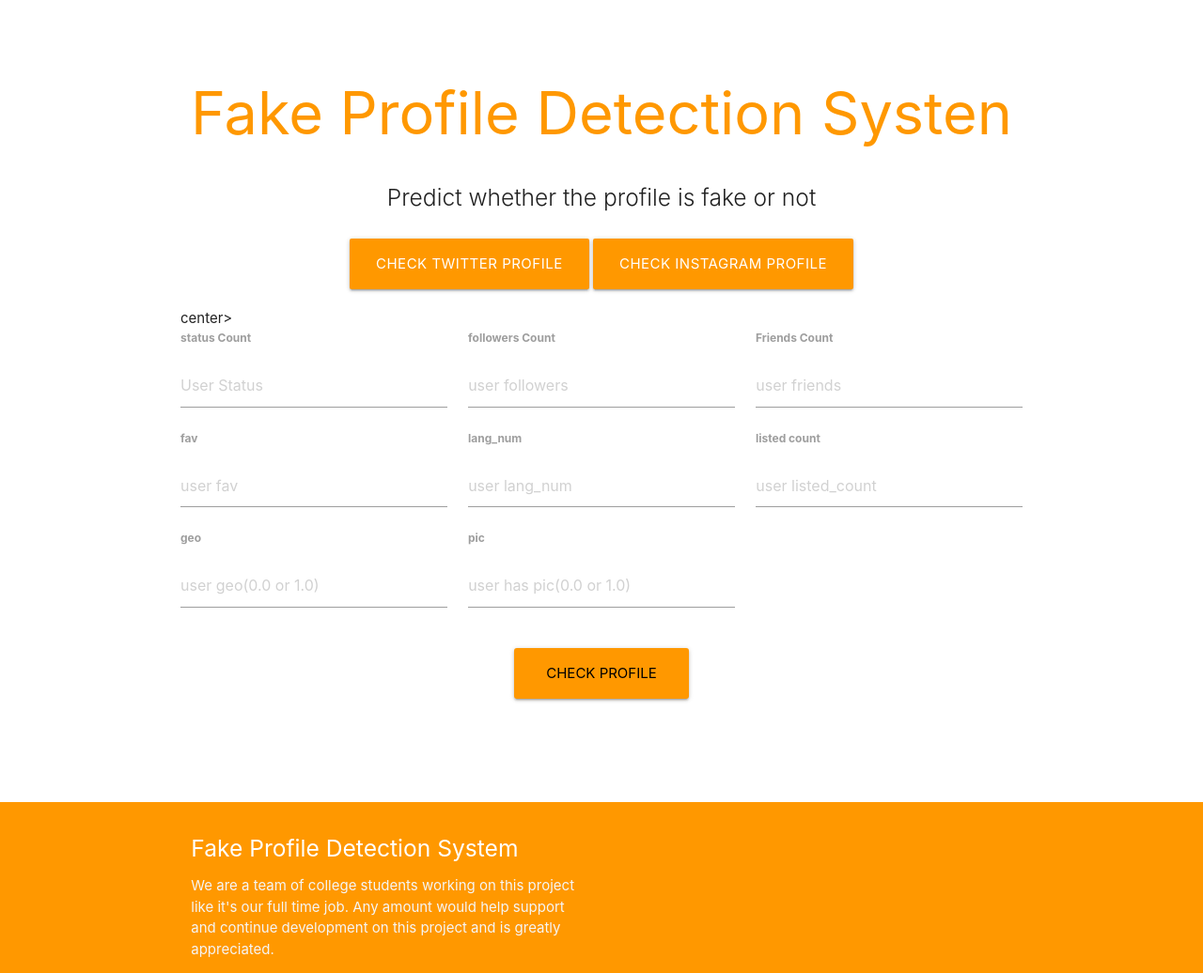
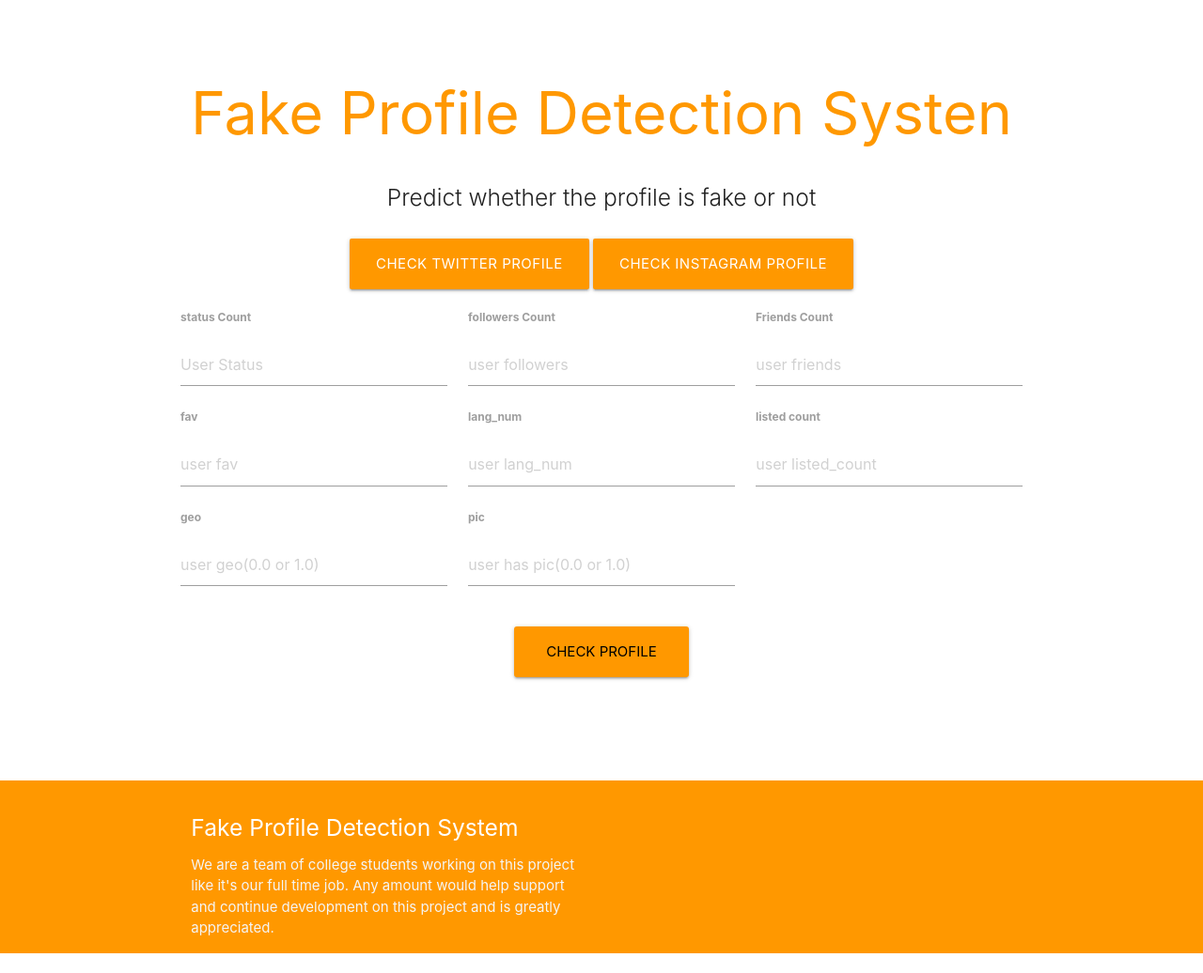
Before and after one commit to lsgdefault/Fake-Profile-Detection-System-Using-ML-ANN, a Django app: page / in a window 1280 px wide. Shown: the part 16-1052 px from the top of the page at 94% size. After the commit the page ends 1031 px from the top, so only its background shows below. Run offline with Django 4.2, Linux system fonts and the light colour scheme; some libraries are stand-ins or nearby versions.

Commit message:
Update detect.html

```diff
--- a/fpd/templates/fpd/detect.html
+++ b/fpd/templates/fpd/detect.html
@@ -29,7 +29,7 @@
       <center>
       <button class="btn-large waves-effect waves-light orange" onclick="window.location.href = '/tweet';">check twitter profile</button>
       <button class="btn-large waves-effect waves-light orange" onclick="window.location.href = '/insta';">check Instagram profile</button>
-      </div>center>
+      </div></center>
 
     <form action="{% url 'detect' %}" method="post" class="col s12">
       {% csrf_token %}
```
